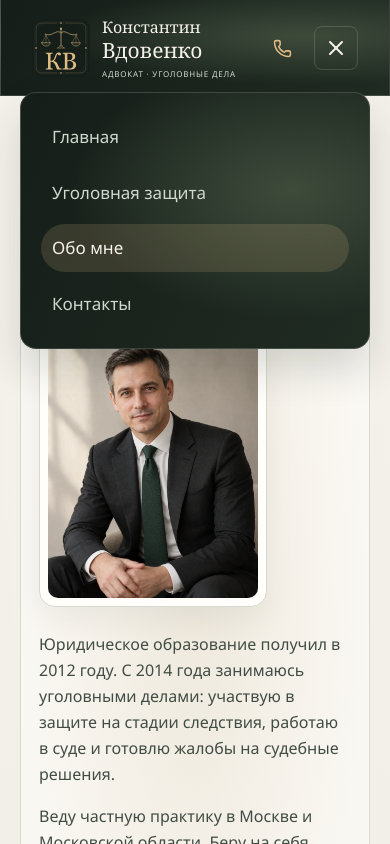
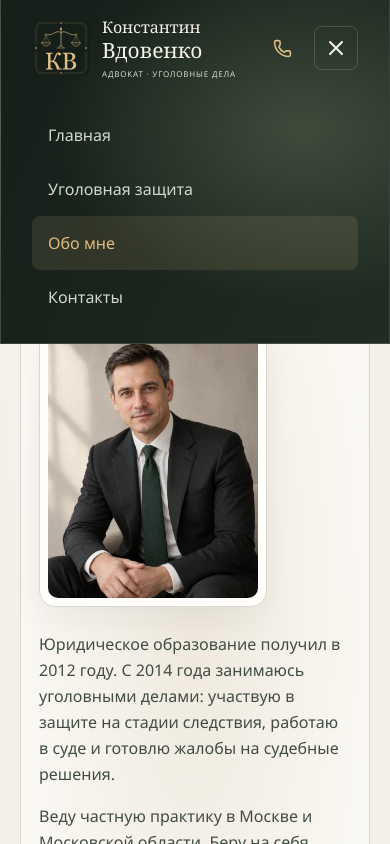
Before and after one commit to Aleks-man/advokat-vdovenko, a React (Vite) app in the folder front/: page /about in a window 390 px wide. Both pictures are taken after a click on the button "Открыть меню". Shown: the top 844 px of the page. Built offline with nearby package versions, Linux system fonts and the light colour scheme; a web font is replaced by a local one.

Commit message:
Expand mobile navigation within the header

```diff
--- a/front/src/components/Header/Header.css
+++ b/front/src/components/Header/Header.css
@@ -1,3 +1,6 @@
+.navigation-links {
+  display: contents;
+}
 .header-space {
   height: 108px;
 }
@@ -137,26 +140,82 @@
   .header-contact {
     order: 2;
   }
+  .header {
+    --header-row-height: 96px;
+  }
+  .header-inner {
+    display: grid;
+    grid-template-columns: minmax(0, 1fr) auto auto;
+    grid-template-rows: var(--header-row-height) auto;
+    gap: 0 12px;
+    transition: grid-template-rows 0.36s cubic-bezier(0.22, 1, 0.36, 1);
+  }
+  .header-inner > .brand {
+    grid-column: 1;
+    grid-row: 1;
+  }
+  .header-contact {
+    grid-column: 2;
+    grid-row: 1;
+  }
+  .menu-toggle {
+    grid-column: 3;
+    grid-row: 1;
+  }
   .navigation {
-    display: none;
-    position: absolute;
-    top: calc(100% - 4px);
-    left: 0;
-    right: 0;
-    background: var(--surface-dark);
-    padding: 20px;
-    border: 1px solid var(--line-dark);
-    border-radius: var(--card-radius);
-    box-shadow: 0 20px 40px rgb(21 30 25 / 16%);
+    display: grid;
+    grid-column: 1 / -1;
+    grid-row: 2;
+    grid-template-rows: 0fr;
+    min-width: 0;
+    align-items: stretch;
+    gap: 0;
+    visibility: hidden;
+    transition:
+      grid-template-rows 0.36s cubic-bezier(0.22, 1, 0.36, 1),
+      visibility 0s 0.36s;
   }
   .navigation.is-open {
+    grid-template-rows: 1fr;
+    visibility: visible;
+    transition:
+      grid-template-rows 0.36s cubic-bezier(0.22, 1, 0.36, 1),
+      visibility 0s;
+  }
+  .navigation-links {
     display: flex;
     flex-direction: column;
     align-items: stretch;
-    gap: 8px;
+    min-height: 0;
+    overflow: hidden;
+    opacity: 0;
+    transform: translateY(-8px);
+    transition:
+      opacity 0.24s,
+      transform 0.36s cubic-bezier(0.22, 1, 0.36, 1);
+  }
+  .navigation.is-open .navigation-links {
+    opacity: 1;
+    transform: translateY(0);
   }
   .navigation a {
-    font-size: 17px;
+    font-size: var(--text-size);
+    min-height: 48px;
+    padding: 14px 16px;
+    border-radius: 8px;
+  }
+  .navigation a:first-child {
+    margin-top: 12px;
+  }
+  .navigation a:last-of-type {
+    margin-bottom: 20px;
+  }
+  .navigation a[aria-current='page'] {
+    background: rgb(223 188 131 / 12%);
+    color: var(--accent-light);
+  }
+  .navigation-indicator {
+    display: none;
   }
 }
 
@@ -251,6 +310,7 @@
   }
   .header--compact {
     min-height: 64px;
+    --header-row-height: 64px;
     --header-inset: 12px;
   }
   .header-inner > .brand,
@@ -264,11 +324,14 @@
     font-size: 8px;
   }
   .header .navigation {
-    max-height: calc(100dvh - 112px);
+    max-height: calc(100dvh - var(--header-row-height));
     overflow-y: auto;
   }
 }
 @media (max-width: 380px) {
+  .header-inner {
+    column-gap: 6px;
+  }
   .header {
     gap: 6px;
     --header-inset: 8px;
--- a/front/src/components/Header/Header.tsx
+++ b/front/src/components/Header/Header.tsx
@@ -36,12 +36,14 @@ export function Header() {
             className={`navigation ${open ? 'is-open' : ''}`}
             aria-label="Основная навигация"
           >
+            <div className="navigation-links">
               {navigation.map((item) => (
                 <NavLink key={item.to} to={item.to} end onClick={close}>
                   {item.label}
                 </NavLink>
               ))}
               <span className="navigation-indicator" aria-hidden="true" />
+            </div>
           </nav>
           <a
             className="header-contact"
```
Also changed, not shown: 1 other file (tests, documents, lock files or other folders). Lines whose indentation alone changed are shown as unchanged.
